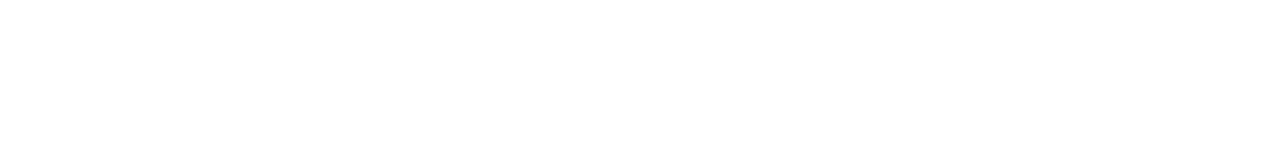
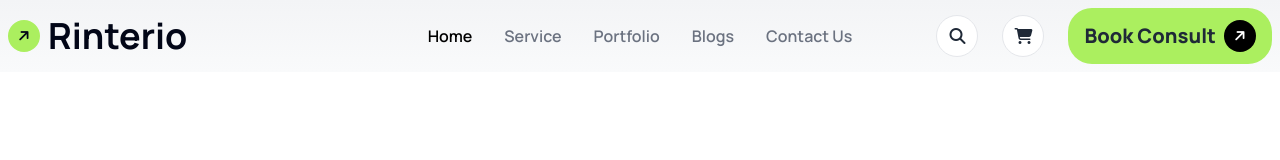
Before and after one commit to zobayerhb/assingment-03-tailwind-daisyUI, a plain HTML site: page index.html in a window 1280 px wide. Drawn offline with nearby package versions, Linux system fonts and the light colour scheme.

Commit message:
navbar complete

```diff
--- a/index.html
+++ b/index.html
@@ -19,10 +19,99 @@
       crossorigin="anonymous"
       referrerpolicy="no-referrer"
     />
+    <!-- google font -->
+    <link rel="preconnect" href="https://fonts.googleapis.com" />
+    <link rel="preconnect" href="https://fonts.gstatic.com" crossorigin />
+    <link
+      href="https://fonts.googleapis.com/css2?family=Manrope:wght@200..800&display=swap"
+      rel="stylesheet"
+    />
+
+    <style>
+      .manrope-font {
+        font-family: "Manrope", sans-serif;
+      }
+    </style>
   </head>
-  <body>
-    <header class="container mx-auto"></header>
+  <body class="manrope-font">
+    <header class="bg-gradient-to-b from-gray-100 to-gray-50">
+      <!-- navbar start -->
+      <nav class="container mx-auto">
+        <div class="navbar">
+          <div class="navbar-start">
+            <a class="flex items-center gap-2 text-4xl text-slate-950 font-bold"
+              ><i
+                class="fa-solid fa-arrow-right -rotate-45 text-[14px] bg-[#ABEF5F] w-8 h-8 rounded-full flex items-center justify-center"
+              ></i>
+              Rinterio</a
+            >
+          </div>
+          <div class="navbar-center hidden lg:flex">
+            <ul class="menu menu-horizontal px-1">
+              <li>
+                <a
+                  class="hover:bg-transparent font-semibold text-[16px] text-black transition hover:text-black"
+                  >Home</a
+                >
+              </li>
+              <li>
+                <a
+                  class="hover:bg-transparent font-semibold text-[16px] text-gray-500 transition hover:text-black"
+                  s
+                  >Service</a
+                >
+              </li>
+              <li>
+                <a
+                  class="hover:bg-transparent font-semibold text-[16px] text-gray-500 transition hover:text-black"
+                  s
+                  >Portfolio</a
+                >
+              </li>
+              <li>
+                <a
+                  class="hover:bg-transparent font-semibold text-[16px] text-gray-500 transition hover:text-black"
+                  s
+                  >Blogs</a
+                >
+              </li>
+              <li>
+                <a
+                  class="hover:bg-transparent font-semibold text-[16px] text-gray-500 transition hover:text-black"
+                  s
+                  >Contact Us</a
+                >
+              </li>
+            </ul>
+          </div>
+          <div class="navbar-end">
+            <div class="hidden lg:flex items-center gap-6">
+              <i
+                class="fa-solid fa-magnifying-glass bg-white border-[1px] p-5 w-8 h-8 rounded-full flex items-center justify-center"
+              ></i>
+              <i
+                class="fa-solid fa-cart-shopping bg-white border-[1px] p-5 w-8 h-8 rounded-full flex items-center justify-center"
+              ></i>
+              <a
+                class="bg-[#ABEF5F] px-4 py-3 flex gap-2 rounded-3xl items-center font-extrabold text-[20px]"
+                >Book Consult
+                <i
+                  class="fa-solid fa-arrow-right -rotate-45 text-[14px] bg-black text-white w-8 h-8 rounded-3xl flex items-center justify-center"
+                ></i>
+              </a>
+            </div>
+            <div class="lg:hidden block">
+              <i
+                class="fa-solid fa-bars bg-white border-[1px] w-8 h-8 rounded-full flex items-center justify-center"
+              ></i>
+            </div>
+          </div>
+        </div>
+      </nav>
+    </header>
+
     <main></main>
+
     <footer></footer>
   </body>
 </html>
```
